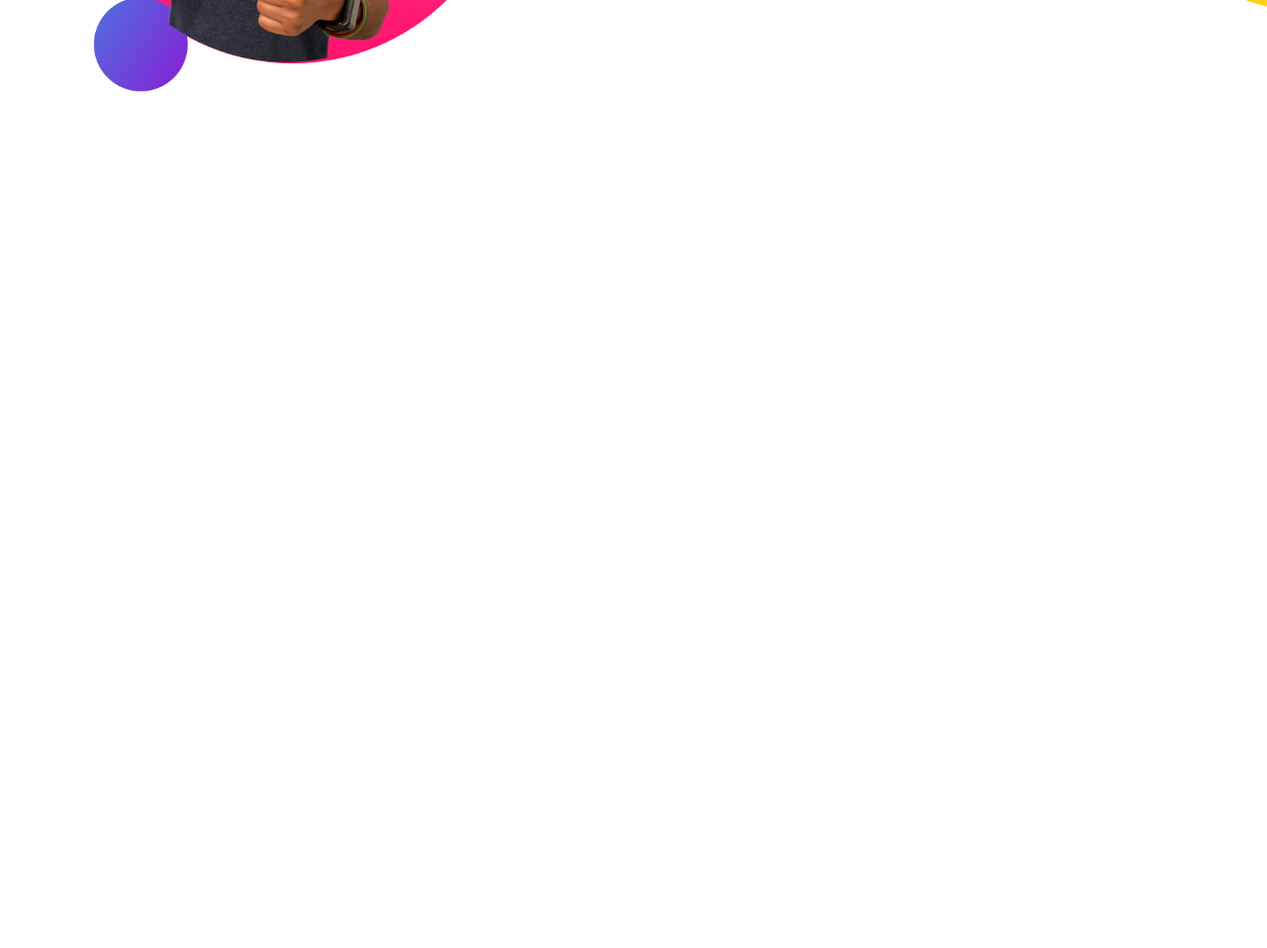
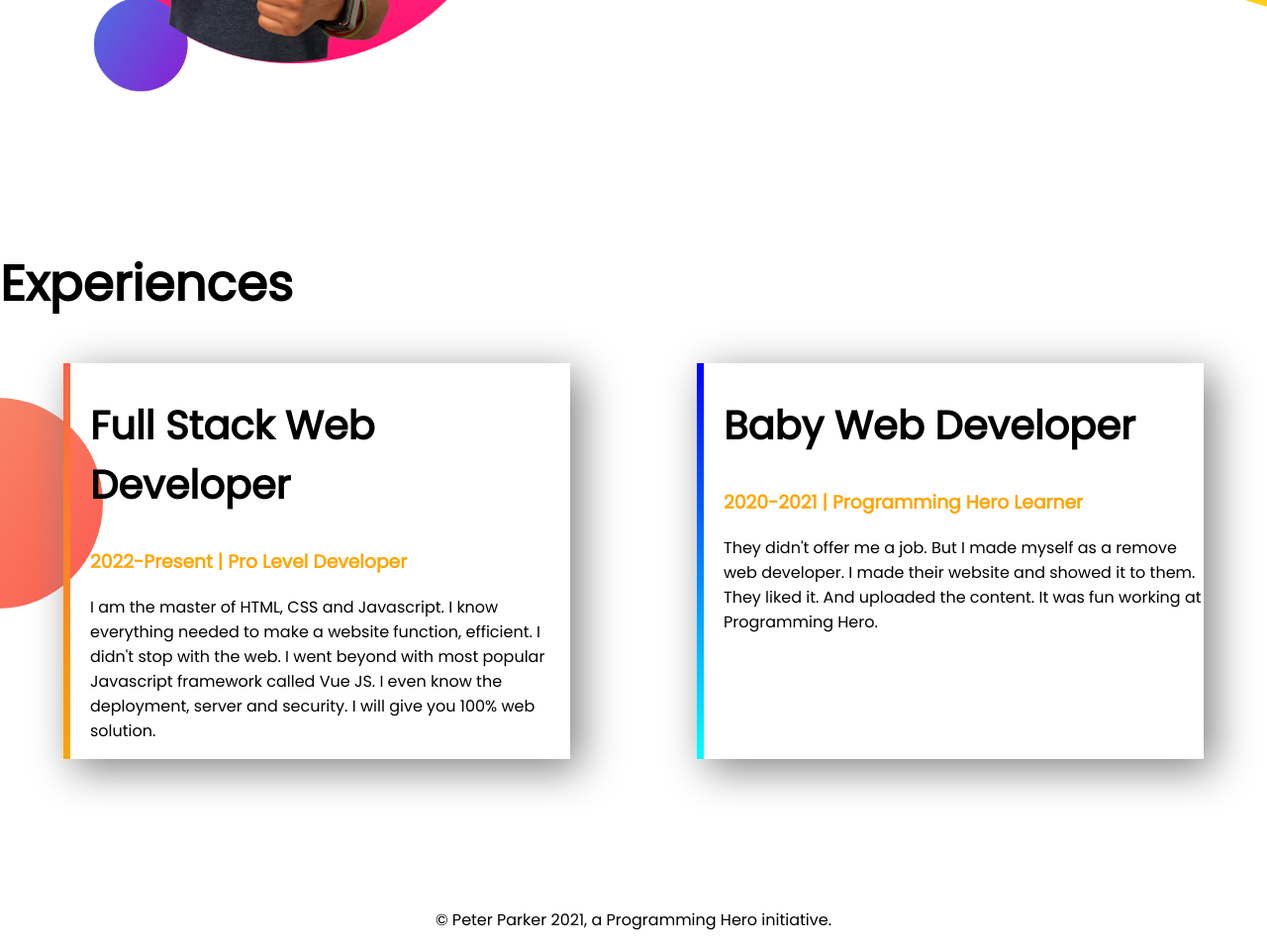
Before and after one commit to khandaker-md-yasin-arafat/developer-portfolio, a plain HTML site: page index.html in a window 1280 px wide. Shown: the part 1024-1982 px from the top of the page at 99% size. Before the commit the page ends 1274 px from the top, so only its background shows below. Drawn offline with Linux system fonts and the light colour scheme.

Commit message:
footer and experience added

```diff
--- a/index.html
+++ b/index.html
@@ -11,7 +11,7 @@
     <link rel="stylesheet" href="style.css">
 </head>
 <body>
-    <section class="top-banner">
+    <section class="top-banner flexible-container">
         <div class="half-width">
             <h1>Welcome To</h1>
             <h1><span class="orange-color">Khandaker Yasin</span> World!</h1>
@@ -23,7 +23,7 @@
             <img src="images/jhankar.png" alt="">
         </div>
     </section>
-    <section class="dream-big">
+    <section class="dream-big flexible-container">
         <div class="half-width">
             <img src="images/jhankar2.png" alt="">
         </div>
@@ -34,5 +34,23 @@
             <a class="link-button" href="https://www.linkedin.com/in/khandaker-md-yasin-arafat/" target="_blank">DOWNLOAD RESUME</a>
         </div>
     </section>
+    <section class="experience-area">
+        <h1>Experiences</h1>
+        <div class="flexible-container">
+            <div id="full-stack-exp" class="experience-item">
+                <h2>Full Stack Web Developer</h2>
+                <h3 class="orange-color">2022-Present | Pro Level Developer</h3>
+                <p>I am the master of HTML, CSS and Javascript. I know everything needed to make a website function, efficient. I didn't stop with the web. I went beyond with most popular Javascript framework called Vue JS. I even know the deployment, server and security. I will give you 100% web solution.</p>
+            </div>
+            <div id="web-dev-exp" class="experience-item">
+                <h2>Baby Web Developer</h2>
+                <h3 class="orange-color">2020-2021 | Programming Hero Learner</h3>
+                <p>They didn't offer me a job. But I made myself as a remove web developer. I made their website and showed it to them. They liked it. And uploaded the content. It was fun working at Programming Hero.</p>
+            </div>
+        </div>
+    </section>
+    <footer>
+        <p>© Peter Parker 2021, a Programming Hero initiative.</p>
+    </footer>
 </body>
 </html>
--- a/style.css
+++ b/style.css
@@ -5,10 +5,13 @@ body{
 h1{
     font-size: 50px;
 }
+h2{
+    font-size: 40px;
+}
 .orange-color{
     color: orange;
 }
-section{
+.flexible-container{
     display: flex;
     margin-bottom: 150px;
 }
@@ -36,3 +39,28 @@ section{
     background-repeat: no-repeat;
     background-position: right;
 }
+.experience-area{
+    background-image: url(images/exp-bg.png);
+    background-repeat: no-repeat;
+    background-position: left;
+}
+.experience-item{
+    box-shadow: 10px 10px 40px gray;
+    width: 40%;
+    margin-left: 5%;
+    margin-right: 5%;
+    padding-left: 20px;
+}
+#web-dev-exp{
+    border-left: 7px solid;
+    border-image: linear-gradient(blue, cyan);
+    border-image-slice: 1;
+}
+#full-stack-exp{
+    border-left: 7px solid;
+    border-image: linear-gradient(tomato, orange);
+    border-image-slice: 1;
+}
+footer p{
+    text-align: center;
+}
```
